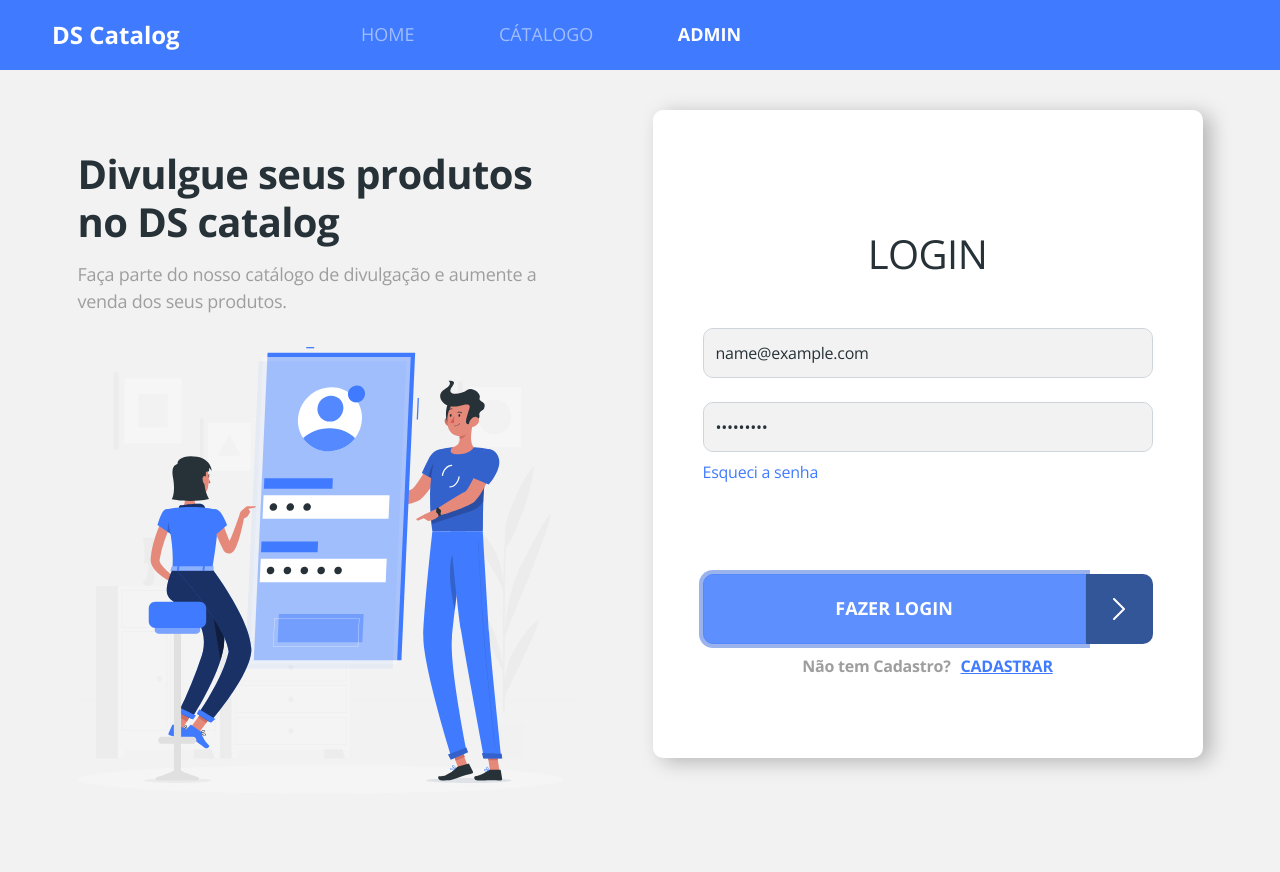
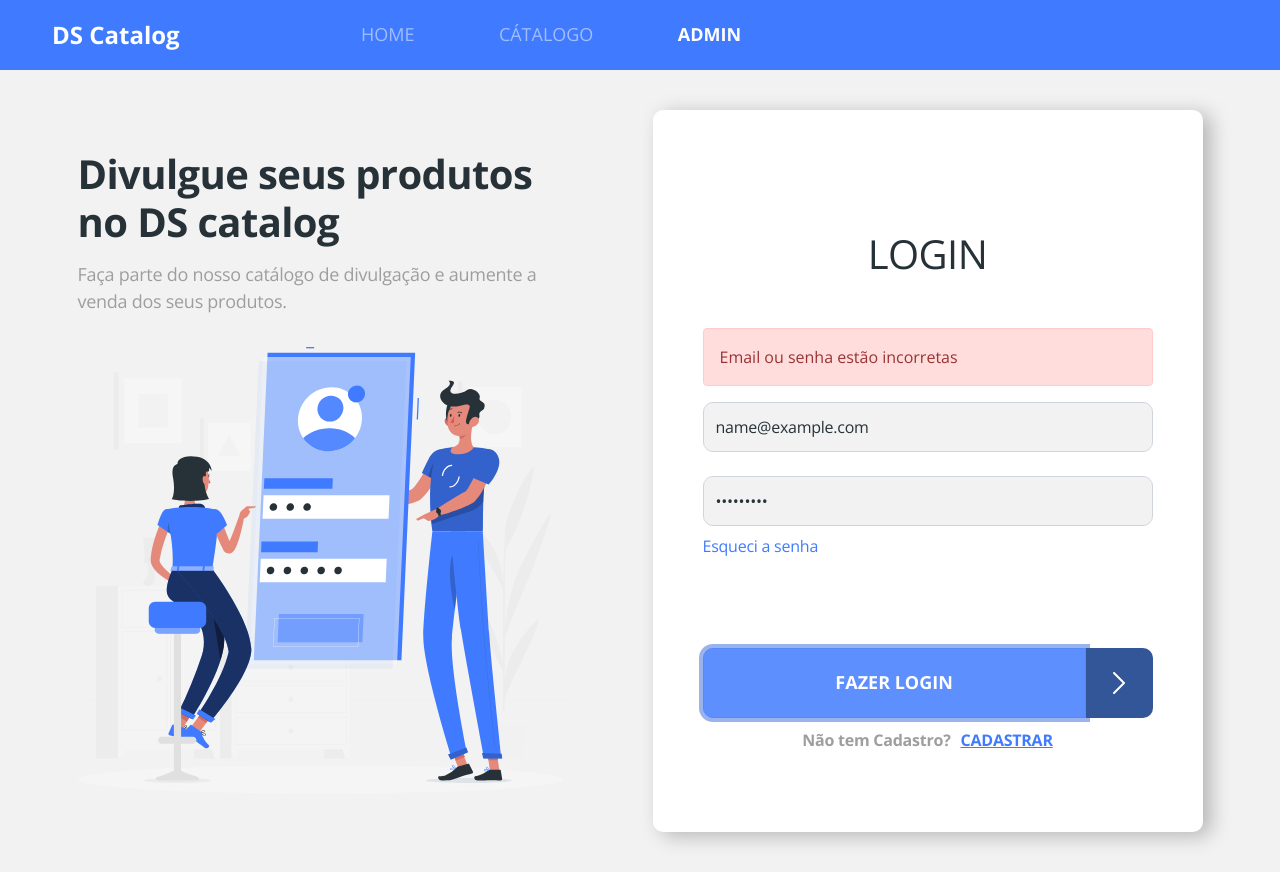
Before and after one commit to isaquepaulo/dsCatalog, a React (Create React App) app in the folder frontweb/: page /admin/auth/login in a window 1280 px wide. Both pictures are taken after typing "name@example.com", "Sample123" into the empty fields and a click on the button "FAZER LOGIN". Before the commit the page ends 850 px from the top, so only its background shows below. Built offline with nearby package versions, Linux system fonts and the light colour scheme; no server answers.

Commit message:
Manual error handling

```diff
--- a/frontweb/src/assets/styles/custom.scss
+++ b/frontweb/src/assets/styles/custom.scss
@@ -1,5 +1,5 @@
-$theme-colors: (
-  'primary': #407bff,
+$theme-colors: ('primary': #407bff,
+  'danger': #ff5555,
 );
 
 $body-bg: #f2f2f2;
--- a/frontweb/src/pages/Admin/Auth/CardLogin/index.tsx
+++ b/frontweb/src/pages/Admin/Auth/CardLogin/index.tsx
@@ -3,6 +3,7 @@
 import { useForm, SubmitHandler } from "react-hook-form";
 import { requestBackendLogin } from "util/request";
 import "./styles.css";
+import { useState } from "react";
 
 type FormData = {
   username: string;
@@ -10,21 +11,29 @@
 };
 
 const Login = () => {
+  const [hasError, setHasError] = useState(false);
+
   const { register, handleSubmit } = useForm<FormData>();
 
   const onSubmit = (formData: FormData) => {
     requestBackendLogin(formData)
-    .then(response => {
-        console.log('Sucesso', response);
-    })
-    .catch(error => {
-      console.log('ERRO', error);
-    })
-
+      .then((response) => {
+        setHasError(false);
+        console.log("Sucesso", response);
+      })
+      .catch((error) => {
+        setHasError(true);
+        console.log("ERRO", error);
+      });
   };
   return (
     <div className="base-card login-card">
       <h1>LOGIN</h1>
+      {hasError && (
+        <div className="alert alert-danger">
+          Email ou senha estão incorretas
+        </div>
+      )}
       <form onSubmit={handleSubmit(onSubmit)}>
         <div className="mb-4">
           <input
```
